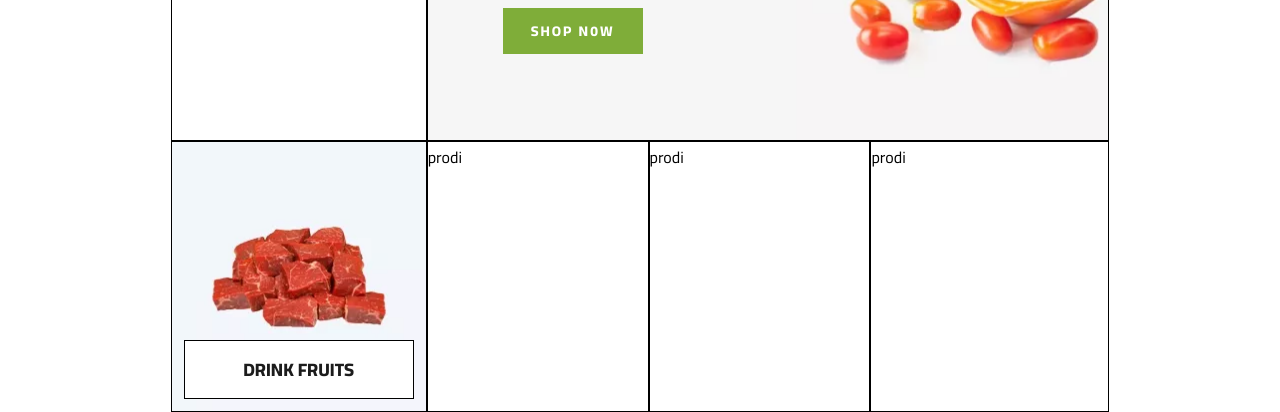
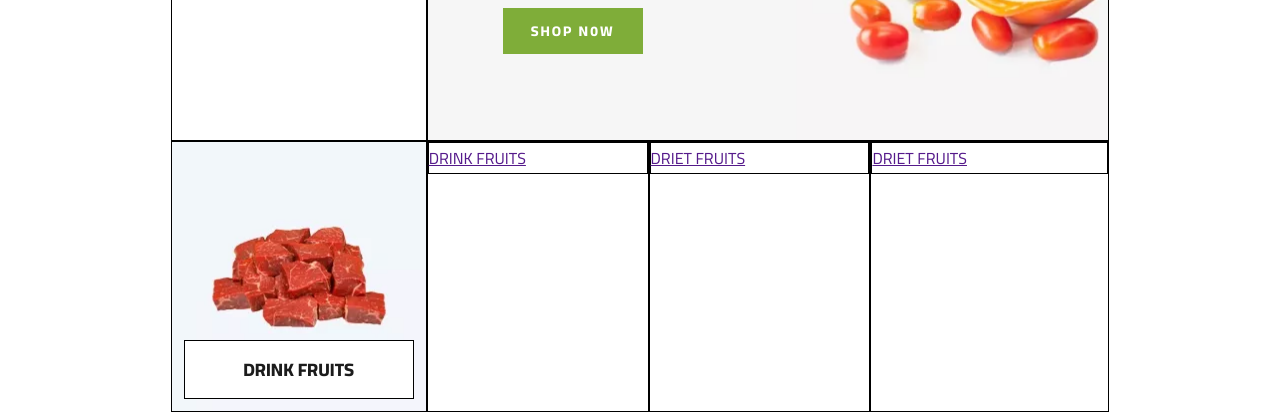
Before and after one commit to Sunny-ai-cotemig/Organi, a plain HTML site: page index.html in a window 1280 px wide. Shown: the part 590-1002 px from the top of the page. Drawn offline with Linux system fonts and the light colour scheme.

Commit message:
atualizão

```diff
--- a/index.html
+++ b/index.html
@@ -121,10 +121,22 @@
             <div>
                     <a href="">DRINK FRUITS</a>
             </div>
-      </div>
-        <div id="prodi2">prodi</div>
-        <div id="prodi3">prodi</div>
-        <div id="prod4">prodi</div>
+        </div>
+        <div id="prodi2">
+            <div>
+                <a href="">DRINK FRUITS</a>
+            </div>
+        </div>
+        <div id="prodi3">
+            <div>
+                <a href="">DRIET FRUITS</a>
+            </div>
+        </div>
+        <div id="prod4">
+            <div>
+                <a href="">DRIET FRUITS</a>
+            </div>
+        </div>
     </main>
 </body>
 
```
